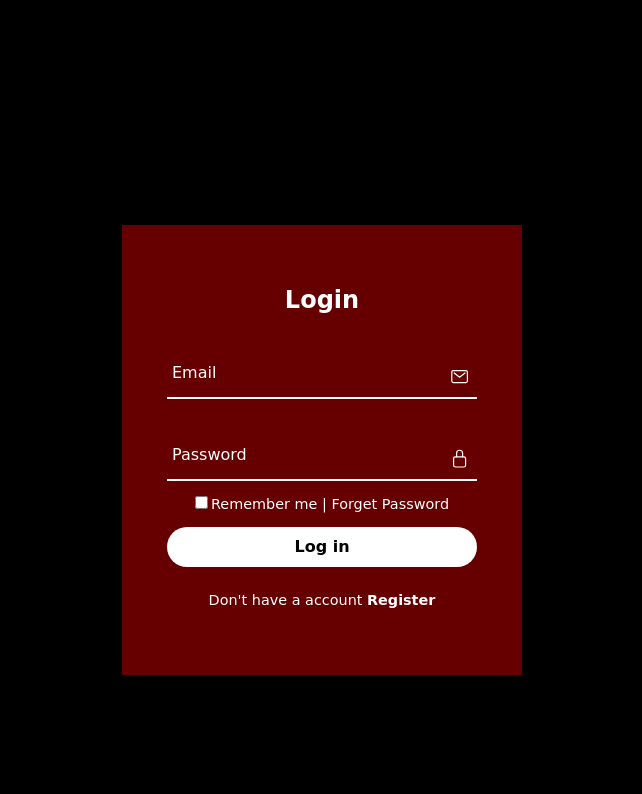
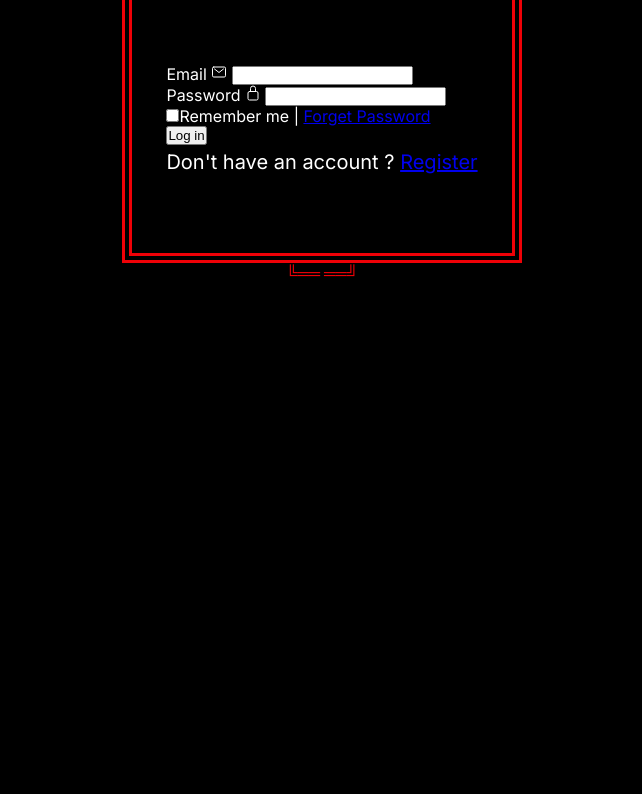
Before and after one commit to matoncoffee/MySoul, a plain HTML site: page index.html in a window 1280 px wide. Shown: the part 489-1283 px from the top of the page, without its empty margins (318-960 px from the left). After the commit the page ends 800 px from the top, so only its background shows below. Drawn offline with nearby package versions, Linux system fonts and the light colour scheme; a web font is replaced by a local one.

Commit message:
Changing layout

```diff
--- a/index.css
+++ b/index.css
@@ -1,169 +1,100 @@
-*{
+@import url("https://fonts.googleapis.com/css2?family=Inter:ital,opsz,wght@0,14..32,100..900;1,14..32,100..900&family=Merriweather:ital,wght@0,300;0,400;0,700;0,900;1,300;1,400;1,700;1,900&family=Sevillana&display=swap");
+
+* {
   margin: 0;
   padding: 0;
-	font-family: 'Shantell Sans', cursive;
-	background:black;
+  box-sizing: border-box;
 }
 
-section{
+:root {
+  --bg-primary: black;
+
+  --sm-h1: 40px;
+  --sm-font: 20px;
+  --lg-h1: 50px;
+  --lg-font: 24px;
+
+  --font-family-h1: "Sevillana", cursive;
+  --font-family: "Inter", sans-serif;
+}
+
+body {
+  background-color: var(--bg-primary);
+
+  color: white;
+  font-family: var(--font-family);
+}
+
+.description {
   display: flex;
+  flex-direction: column;
   justify-content: center;
   align-items: center;
-	min-height: 100vh;
-	width: 100%;
-	background:	black;
+}
+
+.description h1 {
+  margin: 50px 0px 20px 0px;
+  font-size: var(--sm-h1);
+  font-family: var(--font-family-h1);
+  font-weight: 100;
+}
+
+.description h4 {
+  margin: 0px 0px 50px 0px;
+  font-size: calc(var(--sm-font) - 2px);
+  opacity: 0.5;
+}
+
+p {
+  font-size: var(--sm-font);
+  line-height: 1.7;
+}
+
+span {
+  color: #ef0107;
+  font-weight: bold;
+}
+
+.double-mark{
+  opacity: 0.5;
+  font-size: 30px;
+}
+
+section {
+  display: flex;
+  flex-direction: column;
+  align-items: center;
+}
+
+.form-box {
+  margin-top: 80px;
+  height: 400px;
+  width: 400px;
+
+  display: flex;
+  align-items: center;
+  justify-content: center;
+  flex-direction: column;
+
+  border: 10px double #ef0107;
 
 }
 
-h1,h2 {
-	background:black;
-	color: #fff;
+
+h2 {
+  font-size: 30px;
+  margin-bottom: 80px;
   text-align: center;
-	padding: 1%;
-}
-h1::first-letter{
-	color: #660000;
 }
 
-p{
-	color: #fff;
-	margin: 10%;
-	text-align: center;
-}
-form{
-	background: #660000;
-}
-.form-box{
-	position: relative;
-	width: 400px;
-	height: 450px;
-	background: #660000;
+
+.ion-icon{
+input{
   display: flex;
-	justify-content: center;
-	align-items: center;
 
 }
 
-form h2{
-	background: #660000;
-	color: #fff;
-	text-align: center;
-}
-
-.inputbox{
-	position: relative;
-	margin: 30px 0;
-	width: 310px;
-	border-bottom: 2px solid #fff;
-	background: #660000;
-
-}
-
-.inputbox label{
-	position: absolute;
-	top: 50%;
-	left: 5px;
-	transform: translateY(-50%);
-	color: #fff;
-	font-size: 1em;
-	pointer-events: none;
-	transition: .5s;
-	background: #660000;
-
-}
 input:focus ~ label,
 input:valid ~ label{
 	top: -5px;
 }
-.inputbox input{
-	width: 100%;
-	height: 50px;
-	background:transparent;
-	border: none;
-	outline: none;
-	font-size: 1em;
-	padding: 0 35px 0 5px;
-	color: #fff;
-	background: #660000;
-
-}
-
-.inputbox ion-icon{
-	 position: absolute;
-	 right: 8px;
-	 color:#fff;
-	 font-size: 1.2em;
-	 top: 20px;
-	 background: #660000;
-
-}
-
-.forget{
-	margin: -15px 0 15px;
-	font-size: .9em;
-	color:#fff;
-	display: flex;
-	justify-content: center;
-	background: #660000;
-
-}
-
-.form-value{
-	background: #660000;
-}
-
-.forget label input{
-margin-right: 3px;
-}
-
-.forget label a{
-	color: #fff;
-	text-decoration: none;
-	background: #660000;
-}
-.forget label a:hover{
-	text-decoration: underline;
-}
-button{
-	width: 100%;
-	height: 40px;
-	border-radius: 40px;
-	background: #fff;
-	border: none;
-	outline: none;
-	cursor: pointer;
-	font-size: 1em;
-	font-weight: 600;
-}
-
-.forget label{
-	background: #660000;
-}
-
-.register{
-	font-size: .9em;
-	color: #fff;
-	text-align: center;
-	margin: 25px 0 10px;
-}
-.register p{
-	background: #660000;
-	margin: auto;
-}
-.register p a{
-	text-decoration: none;
-	color: #fff;
-	font-weight: 600;
-	background: #660000;
-}
-.register p a:hover{
-	text-decoration: underline;
-}
-
-@media screen and (max-width: 680px){
-
-.form-box{
-	width: auto;
-
-}
-}
--- a/index.html
+++ b/index.html
@@ -4,18 +4,18 @@
 	<meta http-equiv="X-UA-Compatible" content="IE=edge">
 	<meta name="viewport" content="width=device-width, initial-scale=1.0">
 	<title>My Soul</title>
-        <link rel="stylesheet" type="text/css" href="index.css" />
+		<link rel="stylesheet" type="text/css" href="index.css" />
 		<link rel="preconnect" href="https://fonts.googleapis.com">
 <link rel="preconnect" href="https://fonts.gstatic.com" crossorigin>
 <link href="https://fonts.googleapis.com/css2?family=Shantell+Sans:wght@300&display=swap" rel="stylesheet">
-    </head>
-    <body>
+	</head>
+	<body>
 		<div>
 			<div class="description">
-				<h1>Welcome to my soul</h1>
-				<h2>A place where you can find yourself</h2>
-				<p>I am loa=st... i cannot tell who i am...</p>
-				<p>If you feel like me, join with us and welp u &#9825;</p>
+				<h1><span>╔══ W</span>elcome to <span>M</span>y <span>S</span>oul <span>══╗</span></h1>
+				<h4>A place where you can find yourself</h4>
+				<p><span class="double-mark">“ </span>I am lost... i can't tell who i am... <span class="double-mark">”</span></p>
+				<p>If you feel like that, <span>join us &#9825;</span></p>
 			</div>
 		</div>
 		<section>
@@ -23,30 +23,31 @@
 				<div class="form-value">
 					<form action="">
 						<h2>Login</h2>
-						<div class="inputbox">
+						<div class="input-email">
+							<label for="email">Email</label>
 							<ion-icon name="mail-outline"></ion-icon>
 							<input type="email" required>
-							<label for="">Email</label>
 						</div>
-						<div class="inputbox">
+						<div class="input-password">
+							<label for="">Password</label>
 							<ion-icon name="lock-closed-outline"></ion-icon>
 							<input type="password" required>
-							<label for="">Password</label>
 						</div>
 						<div class="forget">
 							<label for=""><input type="checkbox" name="" id="">Remember me | <a href="#">Forget Password</a></label>
 						</div>
 						<button>Log in</button>
 						<div class="register">
-							<p>Don't have a account <a href="#">Register</a></p>
+							<p>Don't have an account ? <a href="#">Register</a></p>
 						</div>
 					</form>
 				</div>
 			</div>
+			<span>╚══  ══╝</span>
 		</section>
 
 		<script type="module" src="https://unpkg.com/ionicons@5.5.2/dist/ionicons/ionicons.esm.js"></script>
-        <script nomodule src="https://unpkg.com/ionicons@5.5.2/dist/ionicons/ionicons.js"></script>
-    </body>
+		<script nomodule src="https://unpkg.com/ionicons@5.5.2/dist/ionicons/ionicons.js"></script>
+	</body>
 </head>
 </html>
```
Lines whose indentation alone changed are shown as unchanged.
